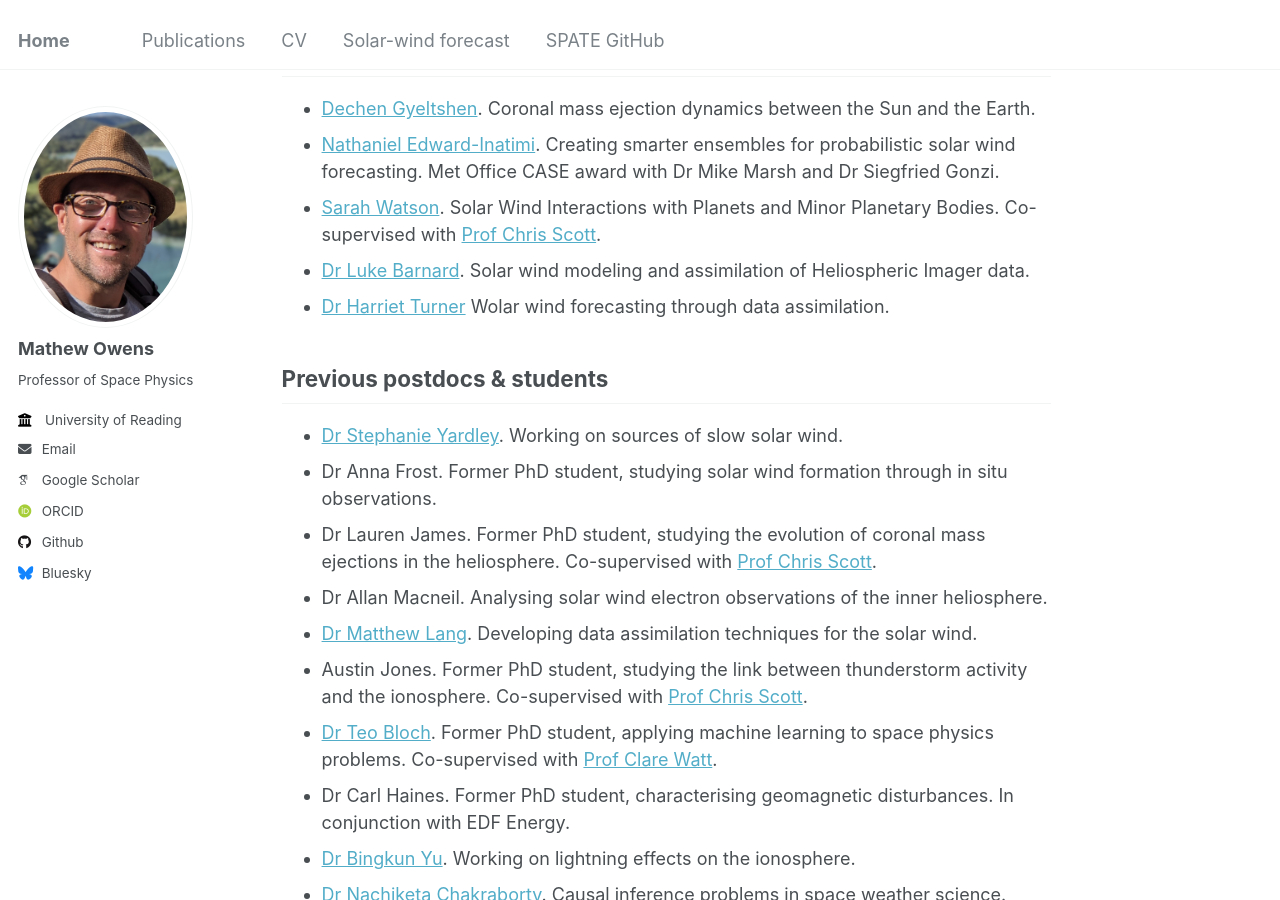
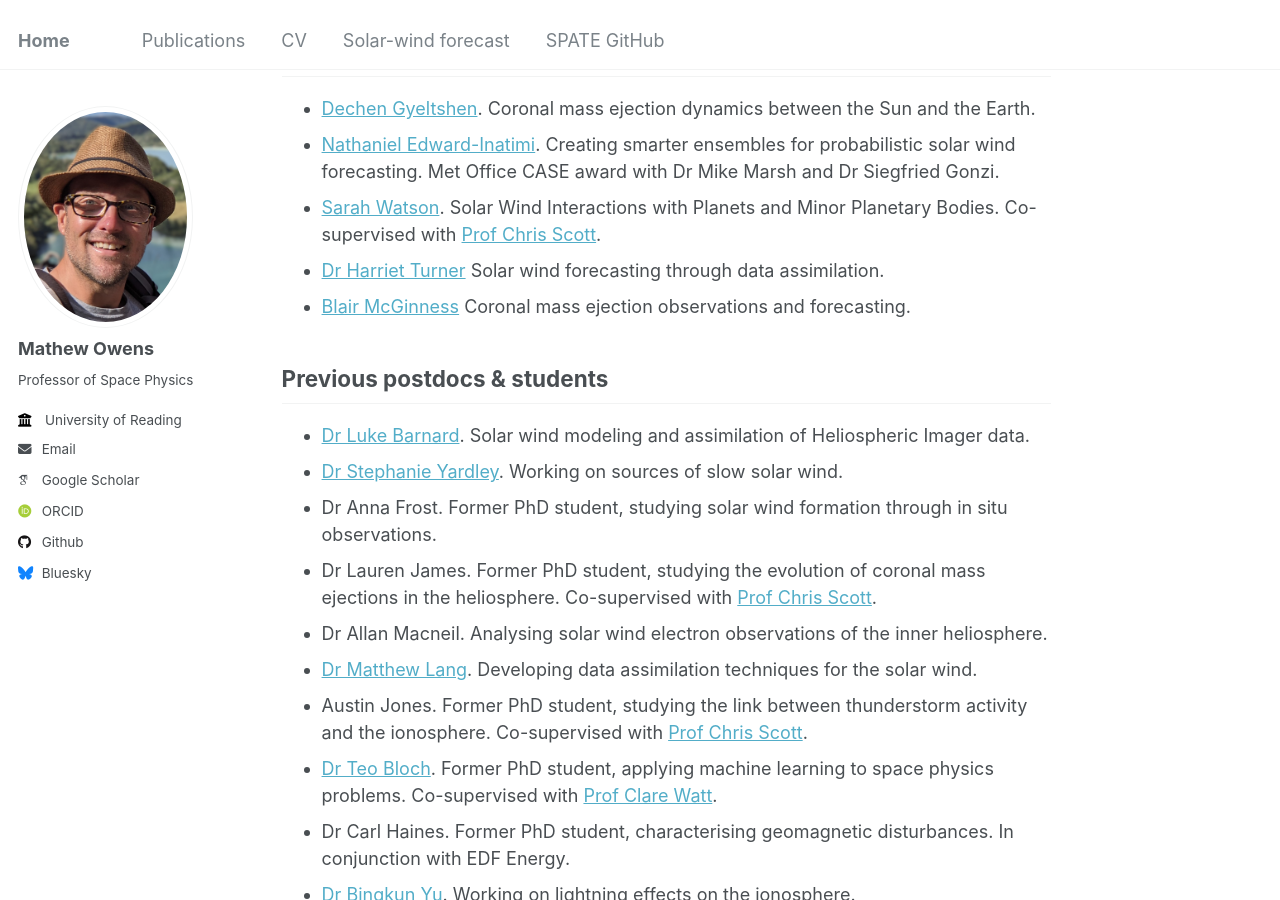
Before and after one commit to mathewjowens/mathewjowens.github.io, a Jekyll site: the page built from _pages/about.md, in a window 1280 px wide and 900 px high, scrolled down 1619 px. Built offline with Jekyll 4.4.1, drawn with Linux system fonts in a browser that asks for light colours; some web fonts are replaced.

Commit message:
Update about.md

```diff
--- a/_pages/about.md
+++ b/_pages/about.md
@@ -45,11 +45,12 @@ Old news is archived [here](/_pages/oldnews.html)
 * [Dechen Gyeltshen](https://research.reading.ac.uk/meteorology/people/dechen-gyeltshen/). Coronal mass ejection dynamics between the Sun and the Earth.
 * [Nathaniel Edward-Inatimi](https://research.reading.ac.uk/meteorology/people/nathaniel-edward-inatimi/). Creating smarter ensembles for probabilistic solar wind forecasting. Met Office CASE award with Dr Mike Marsh and Dr Siegfried Gonzi.
 * [Sarah Watson](https://research.reading.ac.uk/meteorology/people/sarah-watson/). Solar Wind Interactions with Planets and Minor Planetary Bodies. Co-supervised with [Prof Chris Scott](https://research.reading.ac.uk/meteorology/people/christopher-scott-formerly-davis/).
-* [Dr Luke Barnard](http://www.met.reading.ac.uk/~yq904481/home/). Solar wind modeling and assimilation of Heliospheric Imager data.
-* [Dr Harriet Turner](https://research.reading.ac.uk/meteorology/people/harriet-turner/) Wolar wind forecasting through data assimilation.
+* [Dr Harriet Turner](https://research.reading.ac.uk/meteorology/people/harriet-turner/) Solar wind forecasting through data assimilation.
+* [Blair McGinness](https://research.reading.ac.uk/meteorology/people/blair-mcginness/) Coronal mass ejection observations and forecasting.
 
 ## Previous postdocs & students
 
+* [Dr Luke Barnard](http://www.met.reading.ac.uk/~yq904481/home/). Solar wind modeling and assimilation of Heliospheric Imager data.
 * [Dr Stephanie Yardley](https://stephyardley.com/). Working on sources of slow solar wind.
 * Dr Anna Frost. Former PhD student, studying solar wind formation through in situ observations.
 * Dr Lauren James. Former PhD student, studying the evolution of coronal mass ejections in the heliosphere. Co-supervised with [Prof Chris Scott](https://research.reading.ac.uk/meteorology/people/christopher-scott-formerly-davis/).
```
